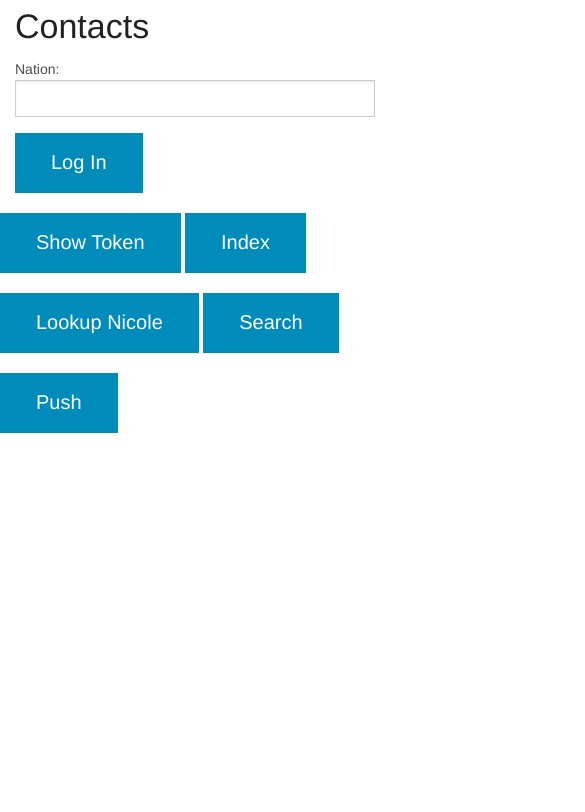
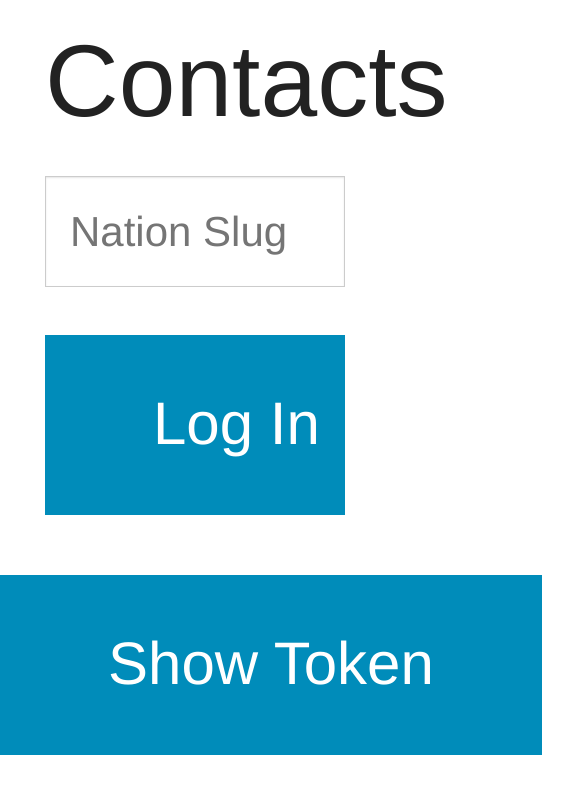
Before and after one commit to richiroutreach/nb-contact-app, a website: page www/index.html in a window 390 px wide. Shown: the top 812 px of the page, 585 px wide, since content can reach past the window. Drawn offline with nearby package versions, Linux system fonts and the light colour scheme; some packages are replaced by stand-ins of ours.

Commit message:
Updating CSS

```diff
--- a/www/index.html
+++ b/www/index.html
@@ -17,16 +17,15 @@
 	</head>
 
 	<body>
-		<div class="row">
+		<div id="log-in-box" class="row">
 			<div class="large-12 columns">
 				<h1>Contacts</h1>
 
 				<div>
-					<label for="slug">Nation:</label>
-					<input name="slug" id="slug" type="text" />
+					<input name="slug" id="slug" type="text" placeholder="Nation Slug"/>
 				</div>
 
-				<input class="button large" type="button" id="logIn" value="Log In" />
+				<input class="button wide large" type="button" id="logIn" value="Log In" />
 			</div>
 		</div> <!-- .row -->
 
--- a/www/scss/app.scss
+++ b/www/scss/app.scss
@@ -4,14 +4,23 @@
 	---------------------------------------------------------------------------
 */
 
+html {
+	font-size: 48px;
+}
+
 .button {
-	font-size: 2.5rem;
-
 	&.wide {
 		width: 100%;
 	}
+}
 
-	&.large {
-		font-size: 5rem;
-	}
+
+/*
+	---------------------------------------------------------------------------
+		Log In Box Styles
+	---------------------------------------------------------------------------
+*/
+
+#log-in-box {
+	text-align: center;
 }
```
Also changed, not shown: www/css/app.css, 1 other file.
